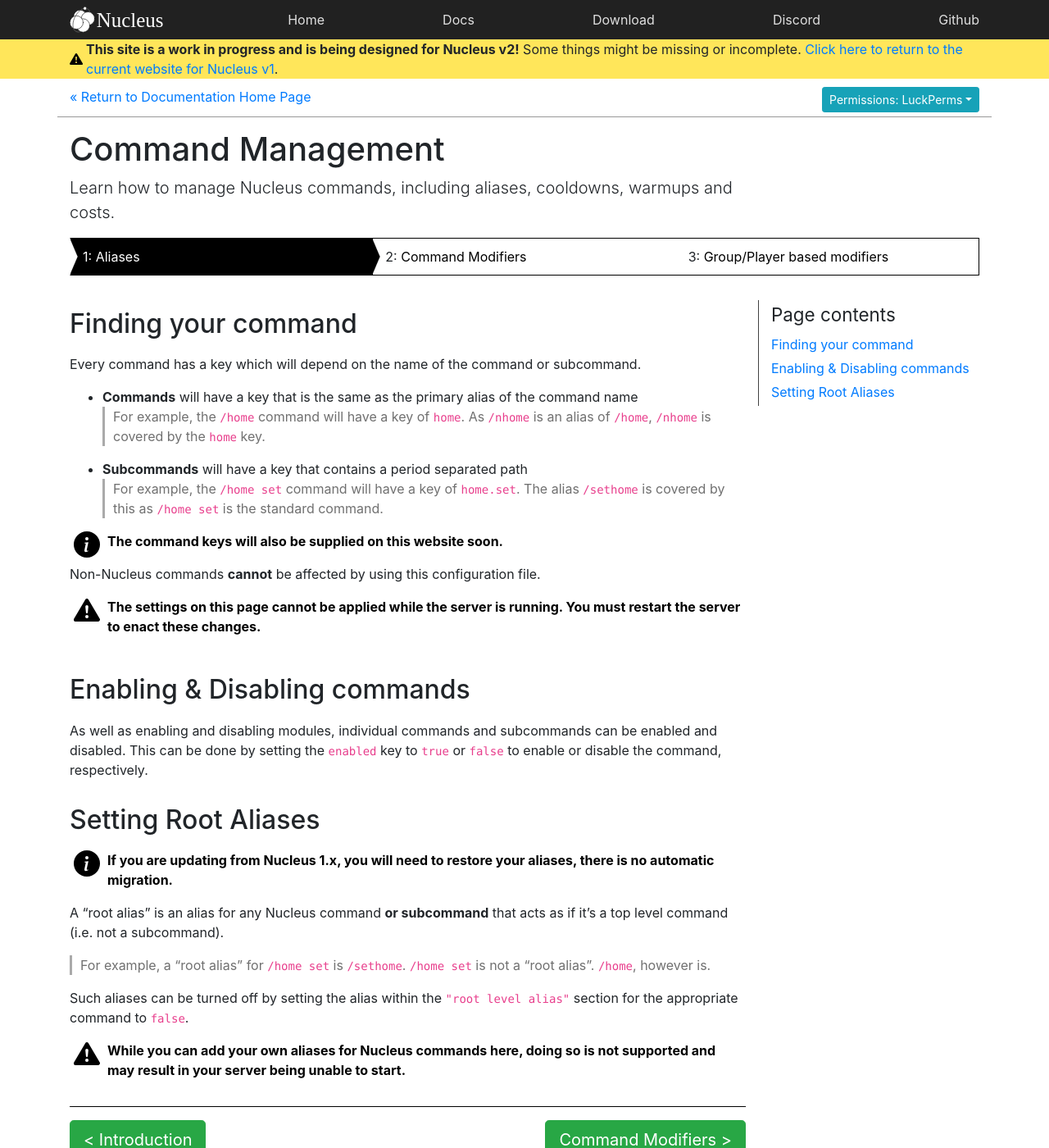
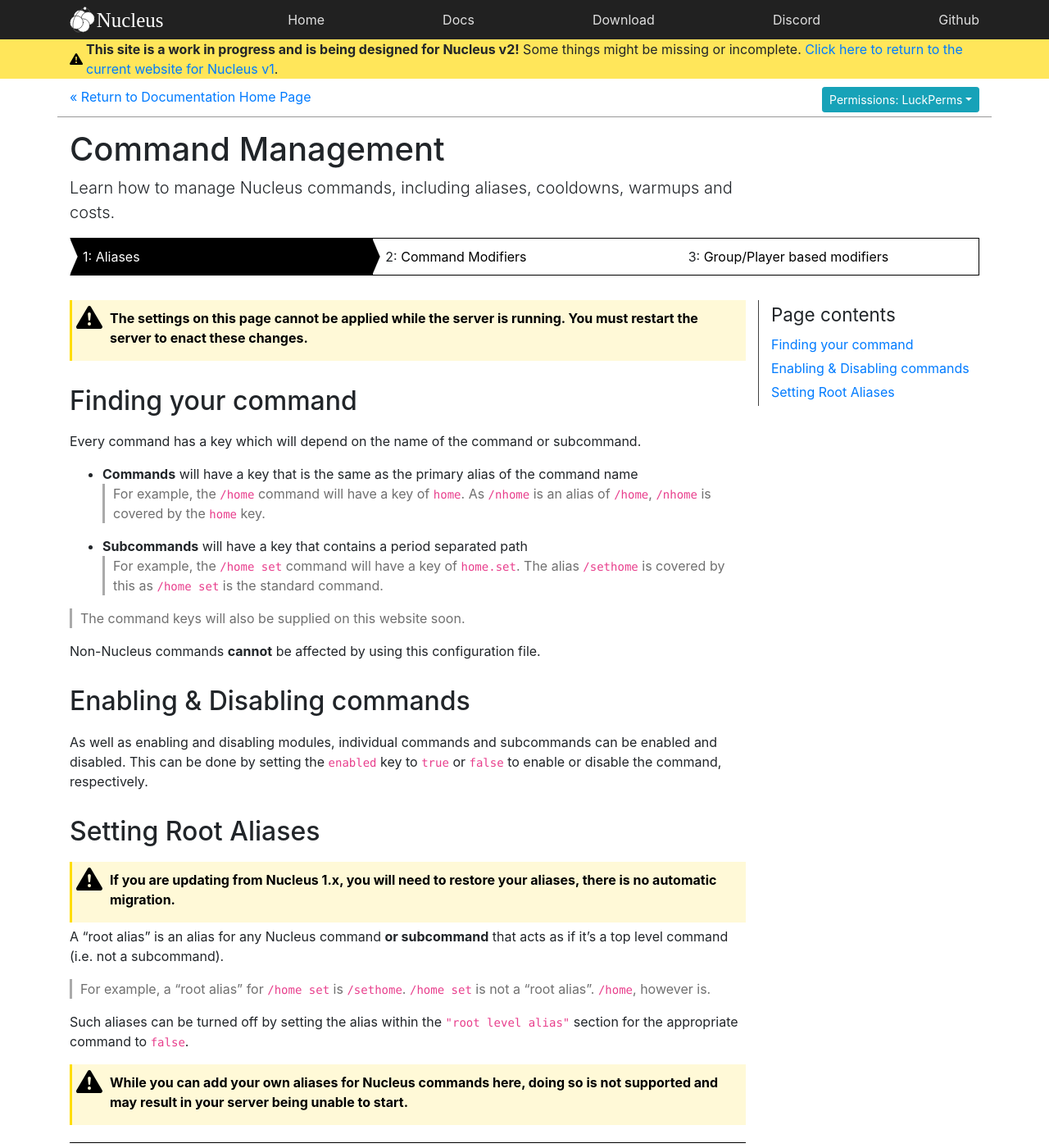
Before and after one commit to NucleusPowered/site-v2, a Jekyll site: the page built from docs/tutorial/commandconfig/aliases.md, in a window 1280 px wide and 1400 px high. Shown: the whole window at 82% size. Built offline with Jekyll 4.4.1, drawn with Linux system fonts in a browser that asks for light colours.

Commit message:
Update bits and bobs.

```diff
--- a/_layouts/default.html
+++ b/_layouts/default.html
@@ -17,8 +17,8 @@
         <a href="{{ site.baseurl }}/">Home</a>
         <a href="{{ site.baseurl }}/docs">Docs</a>
         <a href="https://ore.spongepowered.org/Nucleus/Nucleus">Download</a>
-        <a href="/">Discord</a>
-        <a href="/">Github</a>
+        <a href="https://discord.gg/A9QHG5H">Discord</a>
+        <a href="https://gtihub.com/NucleusPowered/">Github</a>
     </div>
 </nav>
 <div class="toplinesticky">
--- a/css/main.css
+++ b/css/main.css
@@ -67,28 +67,29 @@
 */
 
 blockquote.bl {
+    padding-top: 10px;
     background-repeat: no-repeat;
-    background-position: 5px 0;
+    background-position: 5px 5px;
     background-size: 32px;
     color: #000000;
     padding-left: 30px;
+    padding-right: 10px;
     font-weight: bold;
-    margin-bottom: 0;
-    padding-bottom: 0;
+    margin-bottom: 5px;
     font-size: 16px;
     border-left: 0;
 }
 
-blockquote.bl.info {
-    background-image: url("../img/info-circle-fill.svg");
-}
-
 blockquote.bl.warn {
     background-image: url("../img/exclamation-triangle-fill.svg");
+    background-color: #fff9d7;
+    border-left: #ffdd00 3px solid;
 }
 
 blockquote.bl.error {
     background-image: url("../img/exclamation-circle-fill.svg");
+    background-color: #ffdcd3;
+    border-left: #e83f3f 3px solid;
 }
 
 blockquote.bl > p {
@@ -285,12 +286,6 @@
     padding-bottom: 5px;
 }
 
-pre.highlight {
-    border: 1px solid #dee2e6 !important;
-    padding: 3px;
-    background-color: #f5f5f5;
-}
-
 .permissionblock {
     display: block;
     position: relative;
--- a/docs/tutorial/commandconfig/aliases.md
+++ b/docs/tutorial/commandconfig/aliases.md
@@ -3,6 +3,9 @@
 adddocslink: true
 steps: "commandconfig"
 ---
+
+> The settings on this page cannot be applied while the server is running. You must restart the server to enact these changes.
+{:.bl.warn}
 
 ## Finding your command
 
@@ -14,12 +17,8 @@
     > For example, the `/home set` command will have a key of `home.set`. The alias `/sethome` is covered by this as `/home set` is the standard command.
 
 > The command keys will also be supplied on this website soon.
-{:.bl.info}
 
 Non-Nucleus commands **cannot** be affected by using this configuration file.
-
-> The settings on this page cannot be applied while the server is running. You must restart the server to enact these changes.
-{:.bl.warn}
 
 ## Enabling & Disabling commands
 
@@ -28,7 +27,7 @@
 ## Setting Root Aliases
 
 > If you are updating from Nucleus 1.x, you will need to restore your aliases, there is no automatic migration.
-{:.bl.info}
+{:.bl.warn}
 
 A "root alias" is an alias for any Nucleus command **or subcommand** that acts as if it's a top level command (i.e. not a subcommand).
 
```
Also changed, not shown: _includes/pre-release.html (deleted, +0 -9 lines).
